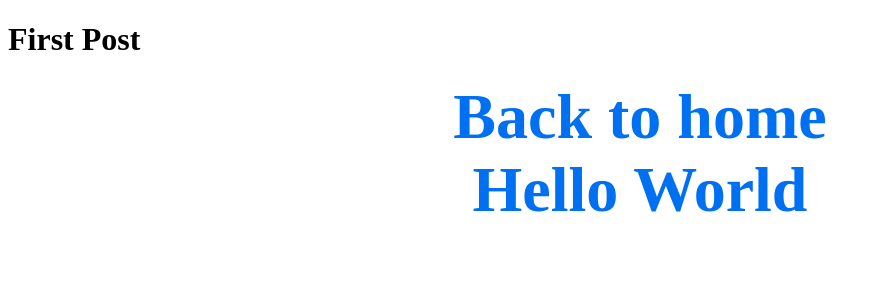
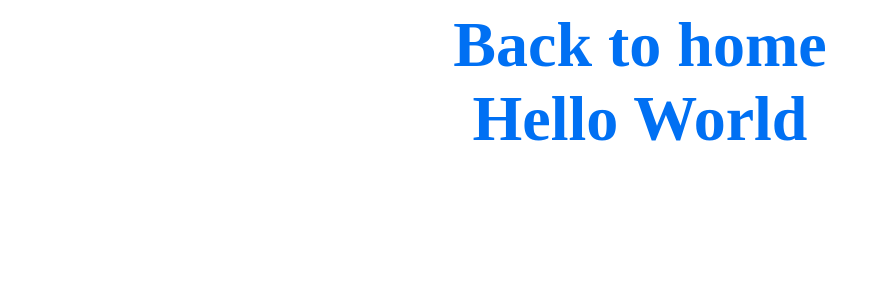
Before and after one commit to codthing/next-rematch, a Next.js app: page /posts/first-post in a window 1280 px wide. Shown: the top 300 px of the page, without its empty margins (0-880 px from the left). Built offline with nearby package versions, Linux system fonts and the light colour scheme.

Commit message:
浏览器标签标题 Head组件

```diff
--- a/pages/posts/first-post.tsx
+++ b/pages/posts/first-post.tsx
@@ -6,10 +6,9 @@ export default function FirstPost() {
     return (
         <>
             <Head>
-                <title>Create Next App</title>
+                <title>First Post</title>
                 <link rel="icon" href="/favicon.ico" />
             </Head>
-            <h1>First Post</h1>
             <h2 className={styles.title}>
                 <Link href="/">Back to home</Link>
             </h2>
```
